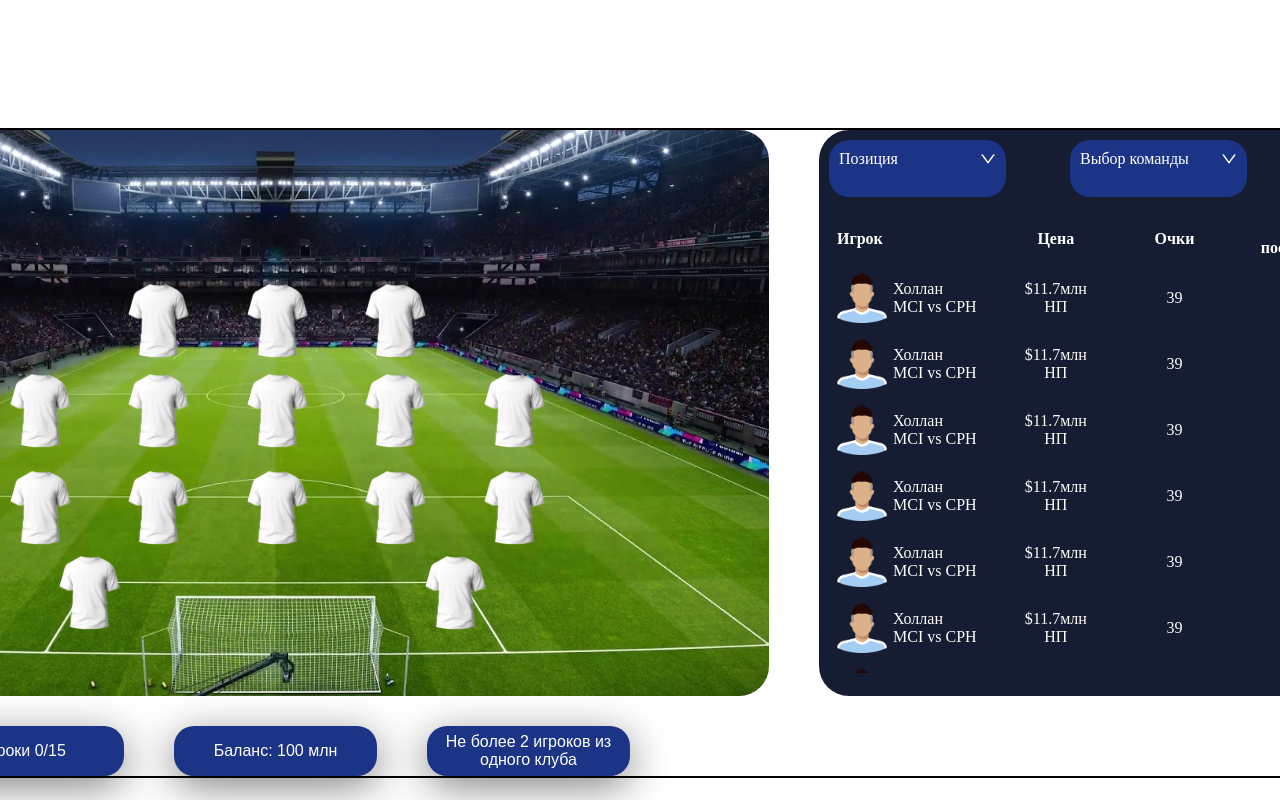
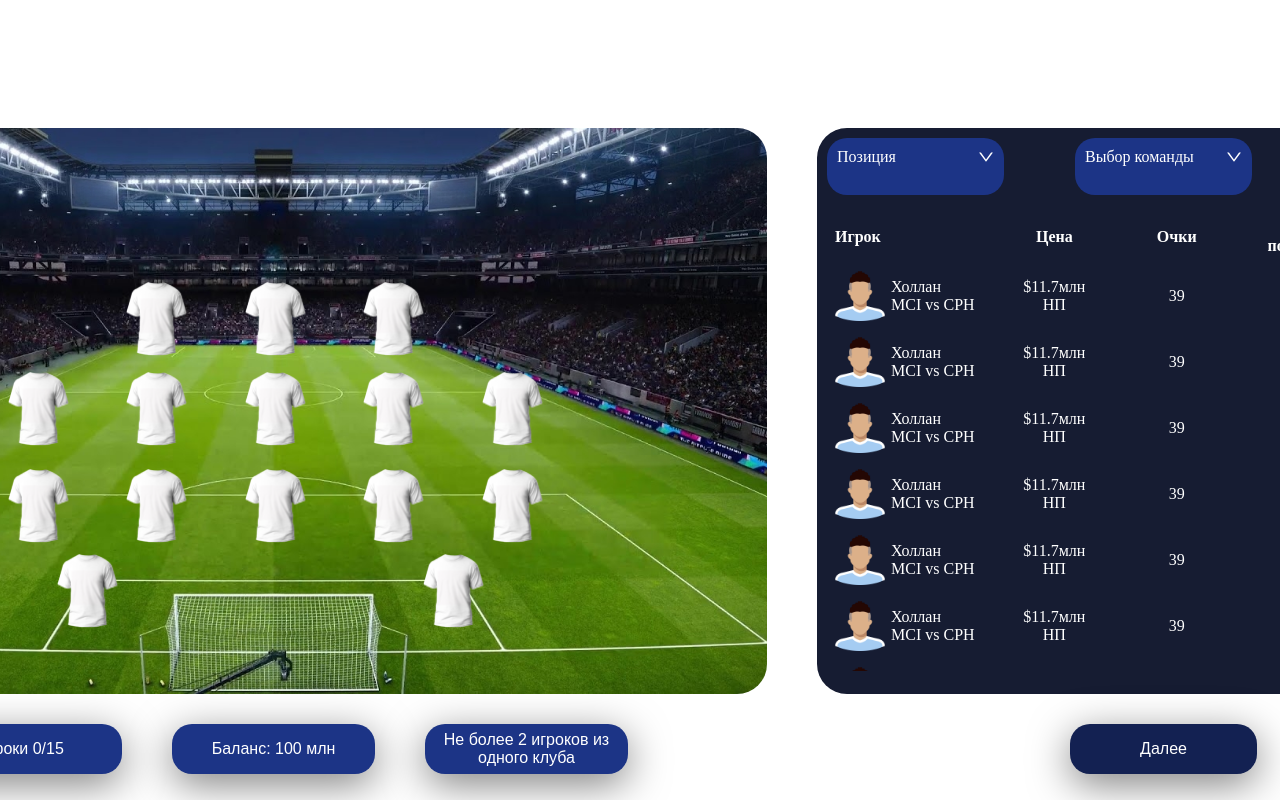
Before and after one commit to MartaKliuchnik/FANFOOTBALL_CLUB, a React (Vite) app: page / in a window 1280 px wide. Shown: the top 800 px of the page. Built offline with nearby package versions, Linux system fonts and the light colour scheme.

Commit message:
feat: add active button in filter field (TeamPlayerMap container)

```diff
--- a/src/components/TeamPlayerMap/index.jsx
+++ b/src/components/TeamPlayerMap/index.jsx
@@ -33,7 +33,12 @@ export default function TeamPlayerMap() {
 			</div>
 
 			{/*FILTER CONTAINER*/}
-			<PlayersInfoPanel />
+			<div className={styles.containerFilterPlayer}>
+				<PlayersInfoPanel />
+				<ActiveButton style={{ width: '187px', backgroundColor: '#132152' }}>
+					Далее
+				</ActiveButton>
+			</div>
 		</div>
 	);
 }
--- a/src/components/TeamPlayerMap/index.module.css
+++ b/src/components/TeamPlayerMap/index.module.css
@@ -1,6 +1,6 @@
 .wrapper {
 	margin-top: 10%;
-	border: 2px solid black;
+
 	max-width: 1720px;
 	display: flex;
 	gap: 50px;
@@ -18,3 +18,10 @@
 	justify-content: center;
 	gap: 50px;
 }
+
+.containerFilterPlayer {
+	display: flex;
+	flex-direction: column;
+	gap: 30px;
+	align-items: center;
+}
--- a/src/components/UI/ActiveButton/index.jsx
+++ b/src/components/UI/ActiveButton/index.jsx
@@ -1,5 +1,5 @@
 import styles from './index.module.css';
 
-export default function ActiveButton({ children }) {
-	return <button>{children}</button>;
+export default function ActiveButton({ children, ...props }) {
+	return <button {...props}>{children}</button>;
 }
--- a/src/components/UI/ActiveButton/index.module.css
+++ b/src/components/UI/ActiveButton/index.module.css
@@ -1,6 +1,6 @@
 button {
+	width: 203px;
 	background-color: #1c3486;
-	width: 203px;
 	height: 50px;
 	border-radius: 20px;
 	border: none;
```
